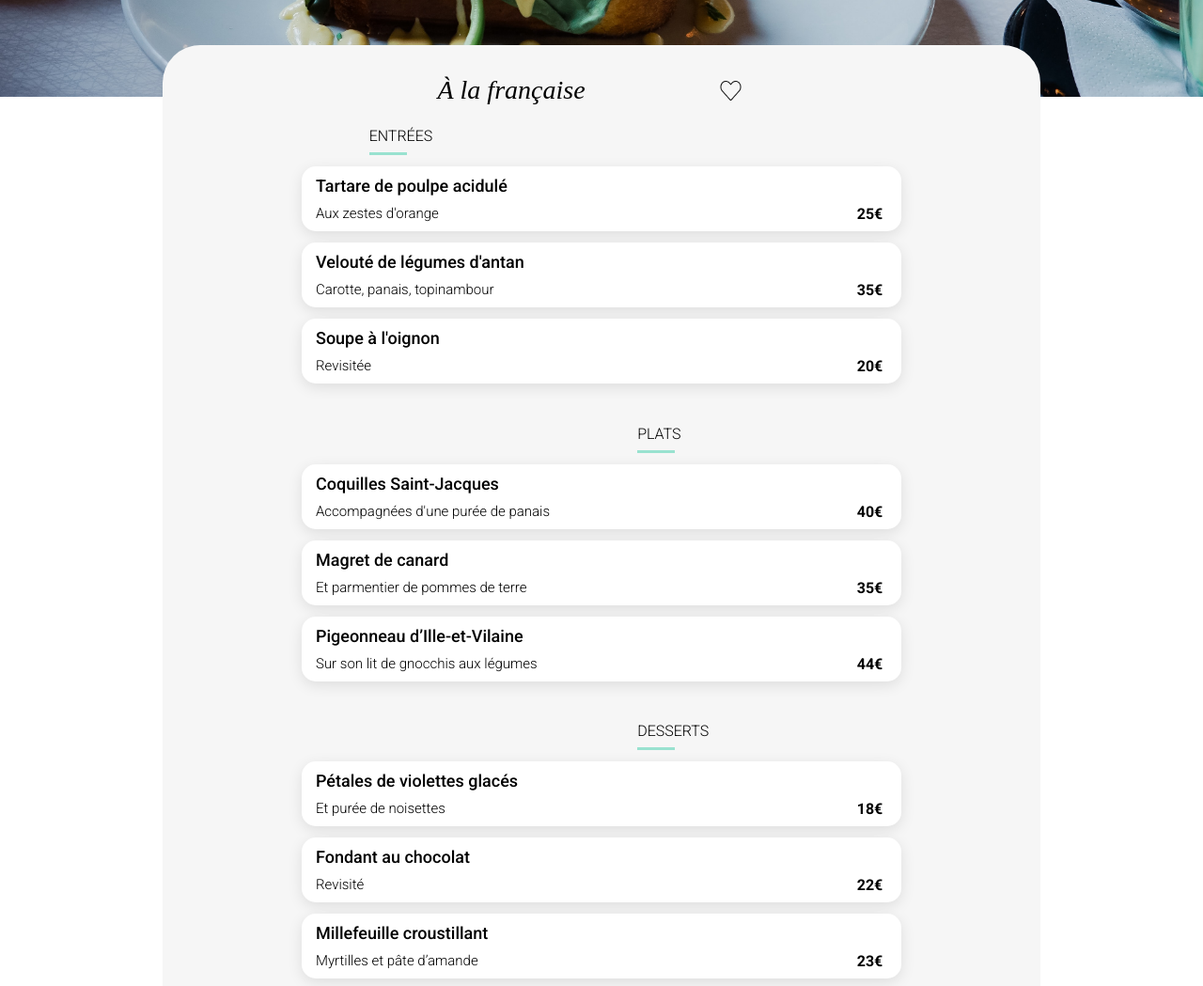
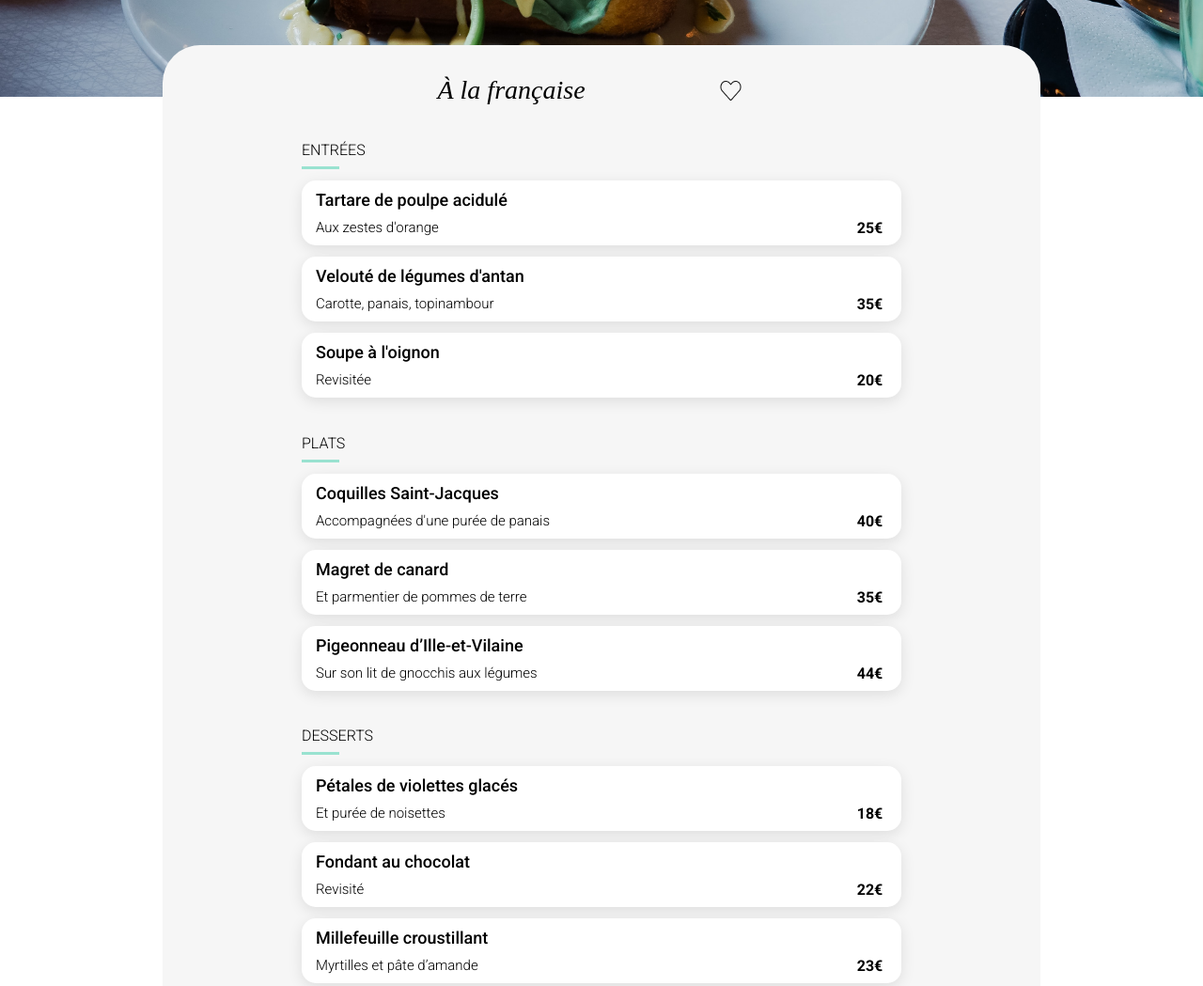
Before and after one commit to Kojiro-lu/ohmyfood, a website: page restaurants/a-la-francaise.html in a window 1280 px wide. Shown: the part 460-1509 px from the top of the page at 94% size. Drawn offline with Linux system fonts and the light colour scheme; a web font is replaced by a local one.

Commit message:
Reorganisation du fichier scss restaurants

```diff
--- a/sass/pages/_restaurants.scss
+++ b/sass/pages/_restaurants.scss
@@ -43,7 +43,10 @@
   background-color: $background-color-body;
   position: relative;
   margin-top: -55px;
-  &__entrees {
+  gap: 15px;
+  &__entrees,
+  &__plats,
+  &__desserts {
     @include flex-column;
     gap: 12px;
     padding: 10px 10px 0px 10px;
@@ -51,9 +54,6 @@
     animation: appear 1s ease forwards;
     opacity: 0;
     transition: opacity 0.5s ease-in-out;
-    @include breakpoint("Tablet") {
-      width: 80%;
-    }
     h2 {
       font-weight: 300;
       font-size: 16px;
@@ -62,57 +62,6 @@
       text-transform: uppercase;
       margin-bottom: 0;
       padding-bottom: 8px;
-      @include breakpoint("Desktop") {
-        margin-left: 16%;
-      }
-    }
-  }
-  &__plats {
-    @include flex-column-center;
-    gap: 12px;
-    padding: 30px 10px 0px 10px;
-    box-sizing: border-box;
-    animation: appear 1s ease forwards 0.5s;
-    opacity: 0;
-    transition: opacity 0.5s ease-in-out;
-    @include breakpoint("Tablet") {
-      width: 80%;
-    }
-    h2 {
-      font-weight: 300;
-      font-size: 16px;
-      border-bottom: solid 3px $third-color;
-      width: 40px;
-      text-transform: uppercase;
-      margin-bottom: 0;
-      padding-bottom: 8px;
-      @include breakpoint("Desktop") {
-        margin-left: 16%;
-      }
-    }
-  }
-  &__desserts {
-    @include flex-column-center;
-    gap: 12px;
-    padding: 30px 10px 0px 10px;
-    box-sizing: border-box;
-    animation: appear 1s ease forwards 1s;
-    opacity: 0;
-    transition: opacity 0.5s ease-in-out;
-    @include breakpoint("Tablet") {
-      width: 80%;
-    }
-    h2 {
-      font-weight: 300;
-      font-size: 16px;
-      border-bottom: solid 3px $third-color;
-      width: 40px;
-      text-transform: uppercase;
-      margin-bottom: 0;
-      padding-bottom: 8px;
-      @include breakpoint("Desktop") {
-        margin-left: 16%;
-      }
     }
   }
   &__bouton {
```
Also changed, not shown: sass/styles.css, 1 other file.
